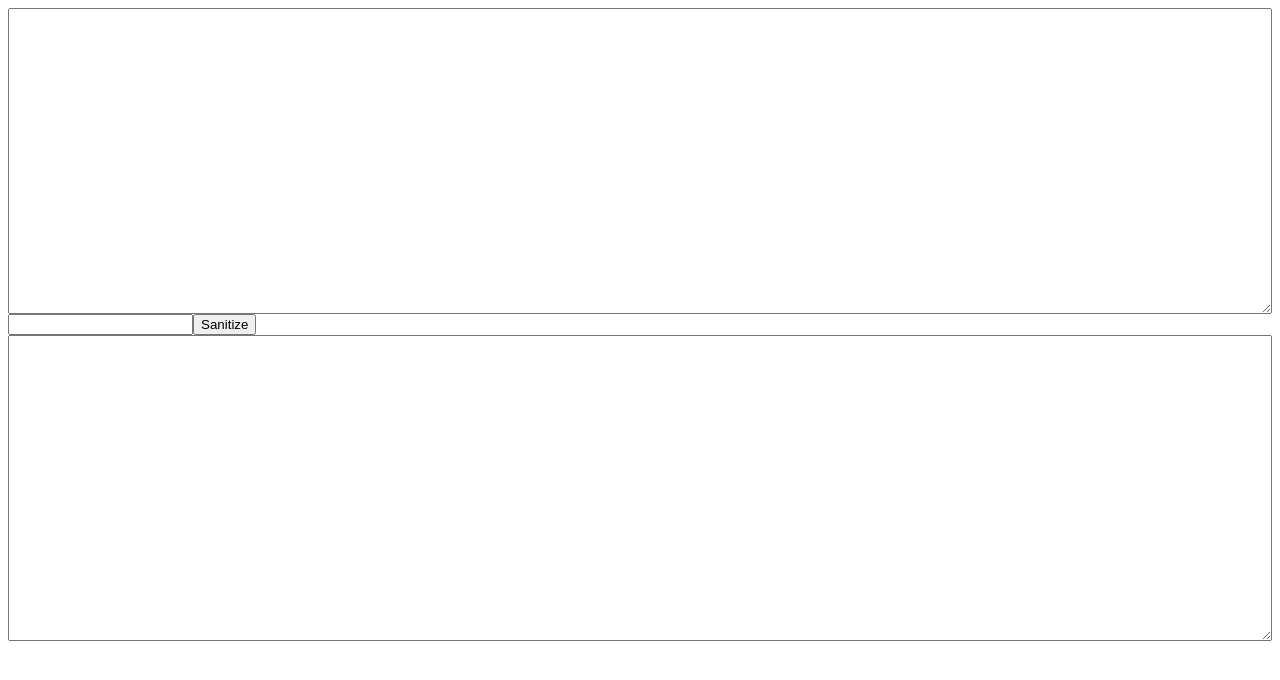
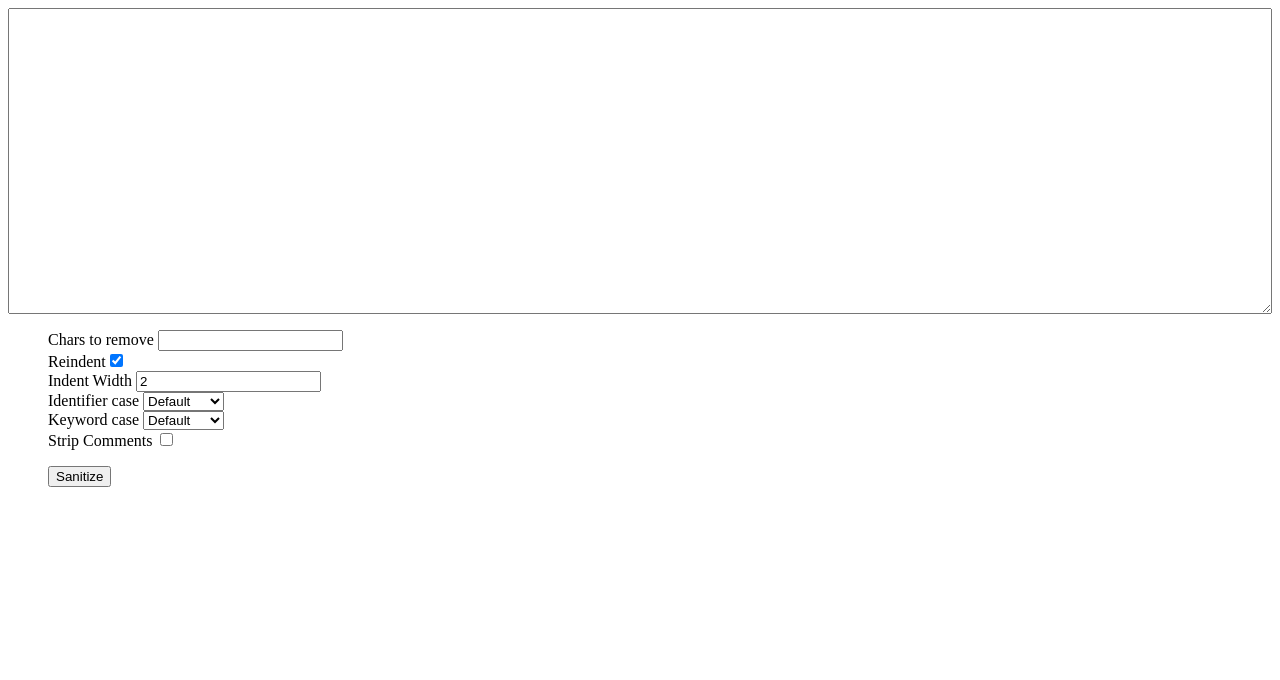
Before and after one commit to SirTobyB/SqlSanitizer, an Angular app in the folder sql-sanitizer/: page / in a window 1280 px wide. Shown: the top 680 px of the page. Built offline with nearby package versions, Linux system fonts and the light colour scheme.

Commit message:
Added options in ui

```diff
--- a/sql-sanitizer/src/app/home/home.component.html
+++ b/sql-sanitizer/src/app/home/home.component.html
@@ -2,8 +2,40 @@
 <div class="input-container">
   <textarea class="row1" cols="100" rows="20" [(ngModel)]="sqlQuery"></textarea>
   <div class="row2">
-    <input [(ngModel)]="charsToRemove"/>
-    <button (click)="format()">Sanitize</button>
+    <!--<input [(ngModel)]="charsToRemove"/>
+    <label><input type="checkbox"> Reindent</label>
+    <button (click)="format()">Sanitize</button>-->
+    <ul>
+      <li>
+        <label>Chars to remove <input [(ngModel)]="charsToRemove"/></label>
+      </li>
+      <li>
+        <label>Reindent<input [(ngModel)]="reindent" type="checkbox"></label>
+      </li>
+      <li *ngIf="reindent">
+        <label>Indent Width <input [(ngModel)]="indentWidth" type="number"/></label>
+      </li>
+      <li>
+        <label>Identifier case
+          <select [(ngModel)]="identifierCase">
+            <option *ngFor="let casingOption of casingOptions" value="{{casingOption}}">{{ casingOption }}</option>
+          </select>
+        </label>
+      </li>
+      <li>
+        <label>Keyword case
+          <select [(ngModel)]="keywordCase">
+            <option *ngFor="let casingOption of casingOptions" value="{{casingOption}}">{{ casingOption }}</option>
+          </select>
+        </label>
+      </li>
+      <li>
+        <label>Strip Comments <input type="checkbox" [(ngModel)]="stripComments"></label>
+      </li>
+    </ul>
+    <ul>
+      <button (click)="format()">Sanitize</button>
+    </ul>
   </div>
-  <textarea class="row3" cols="100" rows="20" readonly [(ngModel)]="formattedSql"></textarea>
+  <textarea *ngIf="formattedSql !== ''" class="row3" cols="100" rows="20" readonly [(ngModel)]="formattedSql"></textarea>
 </div>
--- a/sql-sanitizer/src/app/home/home.component.scss
+++ b/sql-sanitizer/src/app/home/home.component.scss
@@ -18,3 +18,7 @@
   grid-column-start: 1;
   grid-column-end: 3;
 }
+
+ul {
+  list-style-type: none;
+}
--- a/sql-sanitizer/src/app/home/home.component.ts
+++ b/sql-sanitizer/src/app/home/home.component.ts
@@ -12,13 +12,20 @@ export class HomeComponent implements OnInit {
 
   sqlQuery: string;
   charsToRemove = '';
-  formattedSql: string;
+  reindent = true;
+  indentWidth = 2;
+  identifierCase = 'Default';
+  keywordCase = 'Default';
+  stripComments = false;
+
+  casingOptions = ['Default', 'Upper', 'Lower', 'Capitalize'];
+  formattedSql = '';
 
   constructor(private http: HttpClient) { }
 
   format() {
 
-  var charsToRemoveSplits = new Array();
+  let charsToRemoveSplits = new Array();
 
   if (this.charsToRemove !== ''){
     charsToRemoveSplits = this.charsToRemove.replace(' ', '').split(',');
@@ -26,10 +33,17 @@ export class HomeComponent implements OnInit {
 
   const body = {
     sqlQuery: this.sqlQuery,
-    charsToRemove: charsToRemoveSplits
+    charsToRemove: charsToRemoveSplits,
+    reindent: this.reindent,
+    indentWidth: this.indentWidth,
+    identifierCase: this.identifierCase,
+    keywordCase: this.keywordCase,
+    stripComments: this.stripComments
   };
 
-    this.http.post<FormatResponse>(environment.apiUrl, body)
+  console.log(body);
+
+  this.http.post<FormatResponse>(environment.apiUrl, body)
       .subscribe(response => this.formattedSql = response.sql);
   }
 
```
Lines whose indentation alone changed are shown as unchanged.
